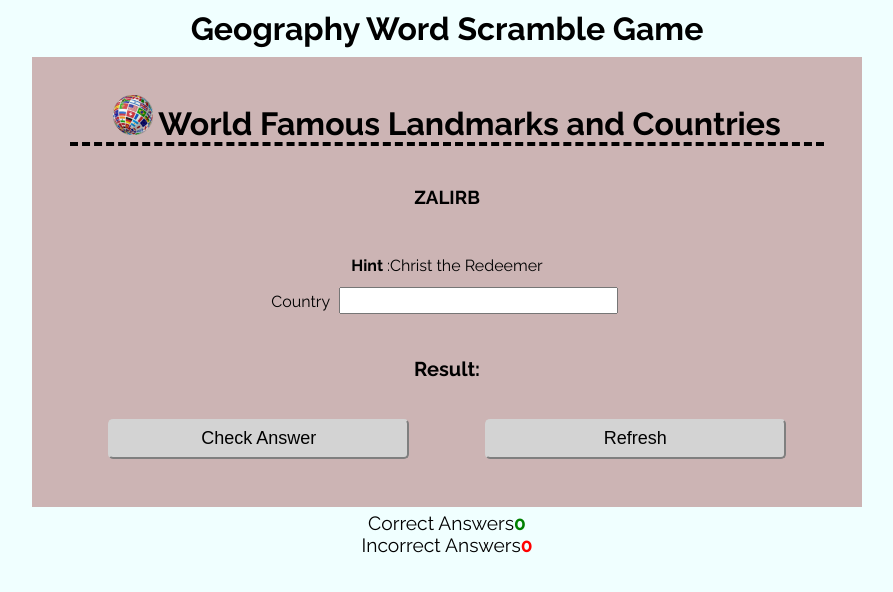
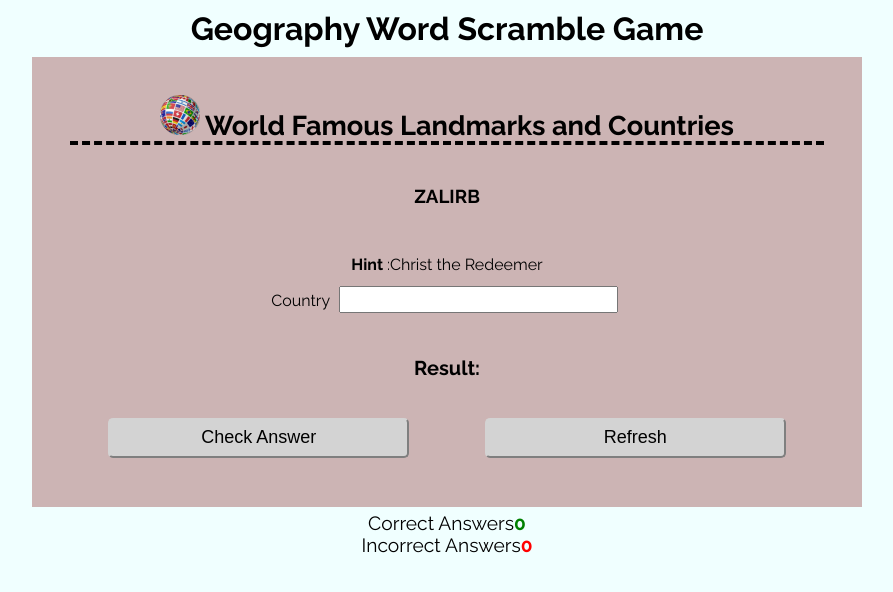
Before and after one commit to Cutbert1/Geography-Word-Scramble, a plain HTML site: page index.html in a window 1280 px wide. Shown: the whole page, without its empty margins (193-1086 px from the left). Drawn offline with Linux system fonts and the light colour scheme.

Commit message:
Add styling to header text and update README.md

```diff
--- a/assets/css/style.css
+++ b/assets/css/style.css
@@ -1,5 +1,5 @@
 
- /* Asterisk wildcard selector to overide default styles added by the browser */
+ /* Asterisk wildcard selector to override default styles added by the browser */
  * {
     margin: 0;
     padding: 0;
@@ -13,9 +13,8 @@ body {
     text-align: center;
     display: flex;
     flex-direction: column;
+    align-items: center;
     justify-content: center;
-    align-items: center;
-
 }
 
 /* Heading */
@@ -46,7 +45,7 @@ h1 {
 }
 
 h2 {
-    font-size: 2rem;
+    font-size: 1.7rem;
     margin: auto;
     border-bottom: 4px dashed
 }
--- a/assets/js/script.js
+++ b/assets/js/script.js
@@ -60,7 +60,6 @@ function check() {
 
 }
 
-
 // Event listener for keydown Enter
 document.getElementById("input").addEventListener("keydown", function (event) {
     if (event.key === "Enter") {
@@ -87,14 +86,13 @@ function incrementIncorrectAnswer() {
 
 }
 
-
 //Refresh and show new record
 function refresh() {
 
     // keep input box empty when refresh
     document.getElementById("input").value = " ";
 
-    //Set cursor to input box  when page is loaded- setting the focus
+    //Set cursor to input box  when page is loaded - setting the focus
     document.getElementById("input").focus();
 
     //Create random selection of countries with corresponding hints
```
Also changed, not shown: assets/readme-images/features-images/header.jpg, 1 other file.
